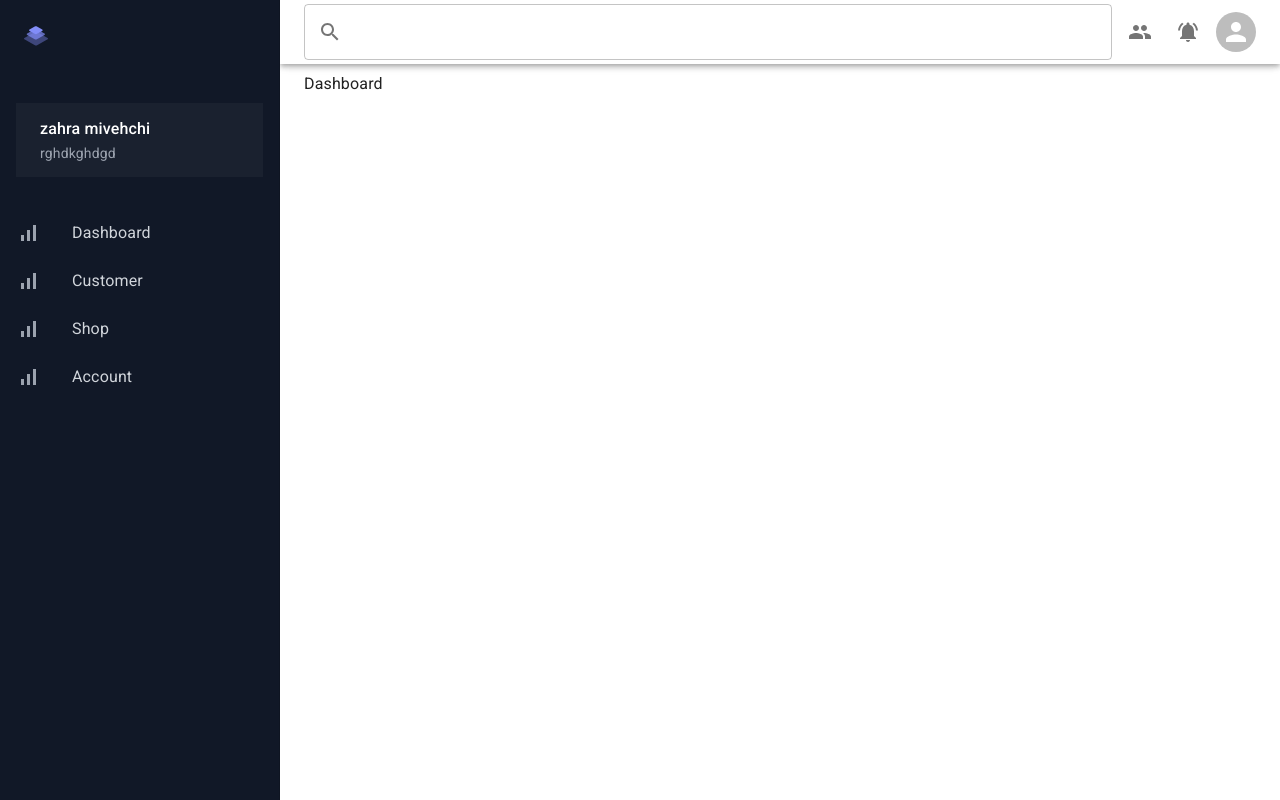
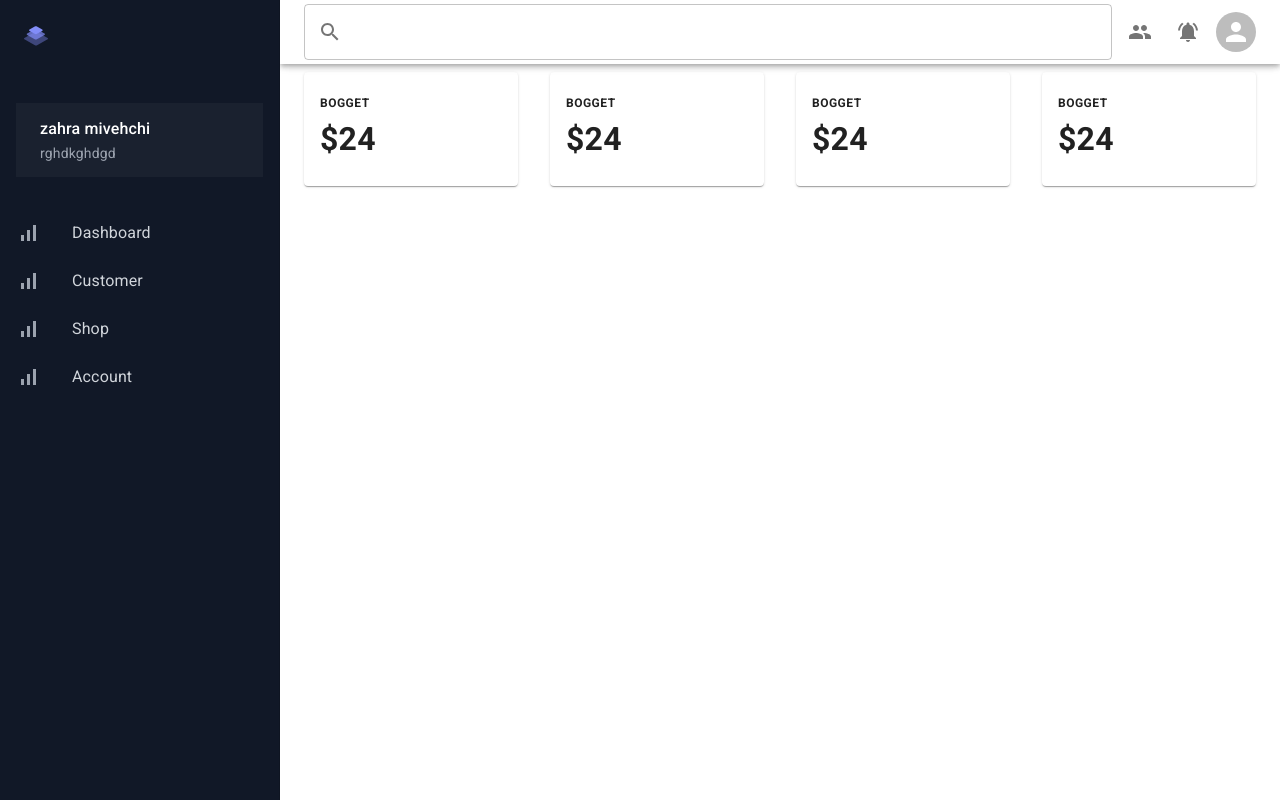
Before and after one commit to miveh/reactJS-dashboard, a React (Vite) app: page /dashboard in a window 1280 px wide. Built offline with nearby package versions, Linux system fonts and the light colour scheme.

Commit message:
dashboard cards component and grid system for them

```diff
--- /dev/null
+++ b/src/components/data-card/DataCard.jsx
@@ -0,0 +1,17 @@
+import React from "react";
+import { Box, Card, CardContent, Grid, Typography } from "@mui/material";
+
+export function DataCard() {
+  return (
+    <Card>
+      <CardContent>
+        <Box display="flex" justifyContent="space-between">
+          <Box>
+            <Typography variant="overline">Bogget</Typography>
+            <Typography variant="h4">$24</Typography>
+          </Box>
+        </Box>
+      </CardContent>
+    </Card>
+  );
+}
--- /dev/null
+++ b/src/components/data-card/index.js
@@ -0,0 +1 @@
+export * from "./DataCard";
--- a/src/components/index.js
+++ b/src/components/index.js
@@ -1 +1,2 @@
 export * from "./layouts";
+export * from "./data-card";
--- a/src/page/dashboard/Dashboard.jsx
+++ b/src/page/dashboard/Dashboard.jsx
@@ -1,7 +1,26 @@
+import { Box, Card, CardContent, Grid, Typography } from "@mui/material";
 import React from "react";
+import { DataCard } from "../../components";
 
 function Dashboard() {
-  return <div>Dashboard</div>;
+  return (
+    <Box>
+      <Grid container spacing={4}>
+        <Grid item xs={12} sm={6} md={4} lg={3}>
+          <DataCard />
+        </Grid>
+        <Grid item xs={12} sm={6} md={4} lg={3}>
+          <DataCard />
+        </Grid>
+        <Grid item xs={12} sm={6} md={4} lg={3}>
+          <DataCard />
+        </Grid>
+        <Grid item xs={12} sm={6} md={4} lg={3}>
+          <DataCard />
+        </Grid>
+      </Grid>
+    </Box>
+  );
 }
 
 export default Dashboard;
```
